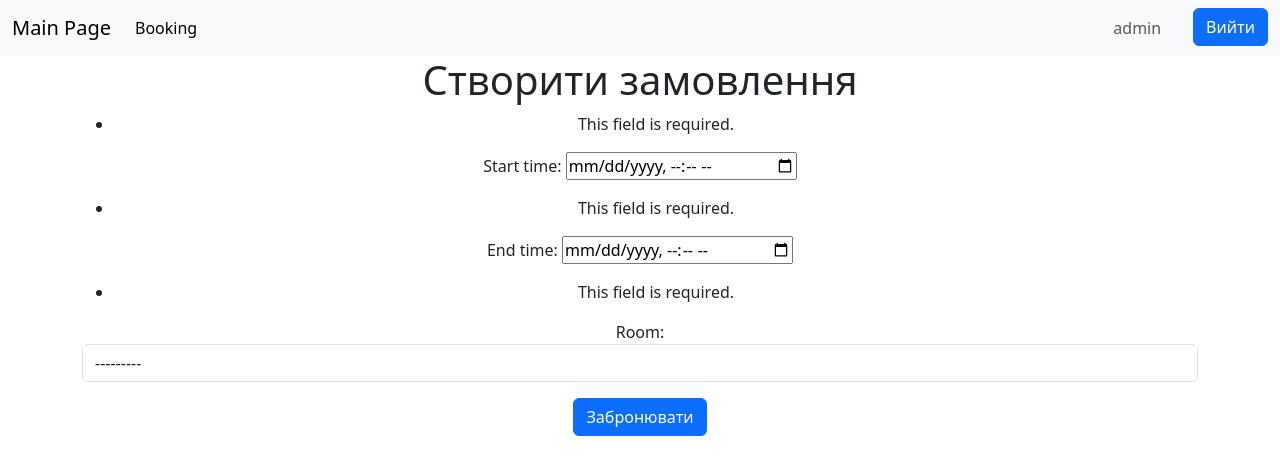
After one commit to DISvep/hotelregistrations, a Django app: page /create-booking/ in a window 1280 px wide. The commit adds this page. Shown: the top 475 px of the page. Run offline with Django 5.2, Linux system fonts and the light colour scheme; a user stored in the database is signed in; data comes from the database, SQL or seed files in the repository; both versions use the stored data as it was after the commit.

Commit message:
auth + booking

```diff
--- /dev/null
+++ b/hotel/forms.py
@@ -0,0 +1,26 @@
+from django.contrib.auth.forms import UserCreationForm
+from django.contrib.auth.models import User
+from django import forms
+from .models import Booking, Room
+
+
+class UserRegistrationForm(UserCreationForm):
+    class Meta:
+        model = User
+        fields = ('username', 'password1', 'password2')
+
+
+class BookingForm(forms.ModelForm):
+    class Meta:
+        model = Booking
+        fields = ['start_time', 'end_time', 'room']
+        widgets = {
+            'start_time': forms.DateTimeInput(attrs={'type': 'datetime-local'}),
+            'end_time': forms.DateTimeInput(attrs={'type': 'datetime-local'}),
+            'room': forms.Select(attrs={'class': 'form-control'})
+        }
+
+    def __init__(self, *args, **kwargs):
+        super().__init__(*args, **kwargs)
+
+        self.fields['room'].queryset = Room.objects.all()
--- a/hotel/templates/base.html
+++ b/hotel/templates/base.html
@@ -11,6 +11,7 @@
     <nav class="navbar navbar-expand-lg bg-body-tertiary">
           <div class="container-fluid">
               <a class="navbar-brand" href="/">Main Page</a>
+
               <div class="collapse navbar-collapse" id="navbarNav">
                   <ul class="navbar-nav">
                       <li class="nav-item">
@@ -18,8 +19,36 @@
                       </li>
                   </ul>
               </div>
+
+              <div class="row justify-content-center">
+                  {% if user.is_authenticated %}
+                      <div class="col">
+                          <ul class="navbar-nav">
+                              <li class="nav-item">
+                                  <a class="nav-link" style="user-select: none">{{ user.username }}</a>
+                              </li>
+                          </ul>
+                      </div>
+                      <div class="col">
+                          <form method="post" action="{% url 'logout' %}">{% csrf_token %} <button type="submit" class="btn btn-primary">Вийти</button></form>
+                      </div>
+                  {% else %}
+                      <div class="col">
+                          <ul class="navbar-nav">
+                              <li class="nav-item">
+                                  <a class="nav-link" style="user-select: none">Guest</a>
+                              </li>
+                          </ul>
+                      </div>
+                      <div class="col">
+                          <a class="btn btn-primary" href="/login" role="button">Увійти</a>
+                      </div>
+                  {% endif %}
+              </div>
+
           </div>
     </nav>
+
     <div class="container text-center">
         {% block content %}
         {% endblock %}
--- a/hotel/templates/booking.html
+++ b/hotel/templates/booking.html
@@ -10,7 +10,7 @@
   <div class="container">
     <ul class="list-group">
       {% for booking in bookings %}
-        <li class="list-group-item disabled"><h3>{{ booking }}</h3></li>
+        <li class="list-group-item disabled"><h3>{{ booking }} [{{ booking.start_time }}]-[{{ booking.end_time }}]</h3></li>
       {% endfor %}
     </ul>
   </div>
@@ -18,5 +18,5 @@
 
   <h1 class="display-2">Зробити замовлення</h1>
 
-  <button type="button" class="btn btn-primary">зробити замовлення</button>
+  <a class="btn btn-primary" href="{% url 'booking_form' %}">зробити замовлення</a>
 {% endblock %}
--- /dev/null
+++ b/hotel/templates/booking_form.html
@@ -0,0 +1,14 @@
+{% extends "base.html" %}
+
+{% block title %}
+    <title>create booking</title>
+{% endblock %}
+
+{% block content %}
+    <h1>Створити замовлення</h1>
+    <form method="post">
+        {% csrf_token %}
+        {{ form.as_p }}
+        <button type="submit" class="btn btn-primary">Забронювати</button>
+    </form>
+{% endblock %}
--- a/hotel/urls.py
+++ b/hotel/urls.py
@@ -1,9 +1,14 @@
 from django.urls import path
+from django.contrib.auth import views as auth_views
 from . import views
 
 urlpatterns = [
     path('', views.index, name='index'),
     path('floor/<int:floor_id>', views.floor, name='floor'),
     path('room/<int:room_id>', views.room, name='room'),
-    path('booking', views.booking, name='booking')
+    path('booking/', views.booking, name='booking'),
+    path('login/', auth_views.LoginView.as_view(template_name='login.html'), name='login'),
+    path('logout/', auth_views.LogoutView.as_view(next_page='/login/'), name='logout'),
+    path('register/', views.register, name='register'),
+    path('create-booking/', views.create_booking, name='booking_form')
 ]
--- a/hotel/views.py
+++ b/hotel/views.py
@@ -1,5 +1,8 @@
-from django.shortcuts import render
+from django.shortcuts import render, redirect
+from django.contrib.auth.decorators import login_required
+from django.contrib.auth import login
 from .models import Floor, Room, Booking
+from .forms import UserRegistrationForm, BookingForm
 
 
 # Create your views here.
@@ -47,6 +50,7 @@ def room(request, room_id):
     )
 
 
+@login_required
 def booking(request):
     bookings = Booking.objects.all()
 
@@ -59,3 +63,55 @@ def booking(request):
         'booking.html',
         context=context
     )
+
+
+@login_required
+def create_booking(request):
+    if request.method == "POST":
+        form = BookingForm(request.POST)
+
+        if form.is_valid():
+            booking_ = form.save(commit=False)
+            booking_.user = request.user
+            booking_.save()
+
+            return redirect('booking')
+        else:
+            return render(
+                request,
+                'booking_form.html',
+                {'form': form}
+            )
+    else:
+        form = BookingForm(request.POST)
+
+        return render(
+            request,
+            'booking_form.html',
+            {'form': form}
+        )
+
+
+def register(request):
+    if request.method == "POST":
+        form = UserRegistrationForm(request.POST)
+
+        if form.is_valid():
+            user = form.save()
+            login(request, user)
+
+            return redirect('/')
+        else:
+            return render(
+                request,
+                'register.html',
+                {'form': form}
+            )
+    else:
+        form = UserRegistrationForm()
+
+        return render(
+            request,
+            "register.html",
+            {"form": form}
+        )
--- a/hotelregistrations/settings.py
+++ b/hotelregistrations/settings.py
@@ -29,6 +29,10 @@ ALLOWED_HOSTS = []
 
 
 # Application definition
+
+LOGIN_URL = '/login/'
+LOGIN_REDIRECT_URL = '/'
+LOGOUT_REDIRECT_URL = '/login/'
 
 INSTALLED_APPS = [
     'django.contrib.admin',
@@ -112,7 +116,6 @@ USE_I18N = True
 
 USE_TZ = True
 
-
 # Static files (CSS, JavaScript, Images)
 # https://docs.djangoproject.com/en/5.1/howto/static-files/
 
```
Also changed, not shown: hotel/models.py (+0 -12 lines), hotel/templates/index.html (+5 -5 lines), hotel/templates/login.html (added, +14 -0 lines), hotel/templates/register.html (added, +16 -0 lines), db.sqlite3.
